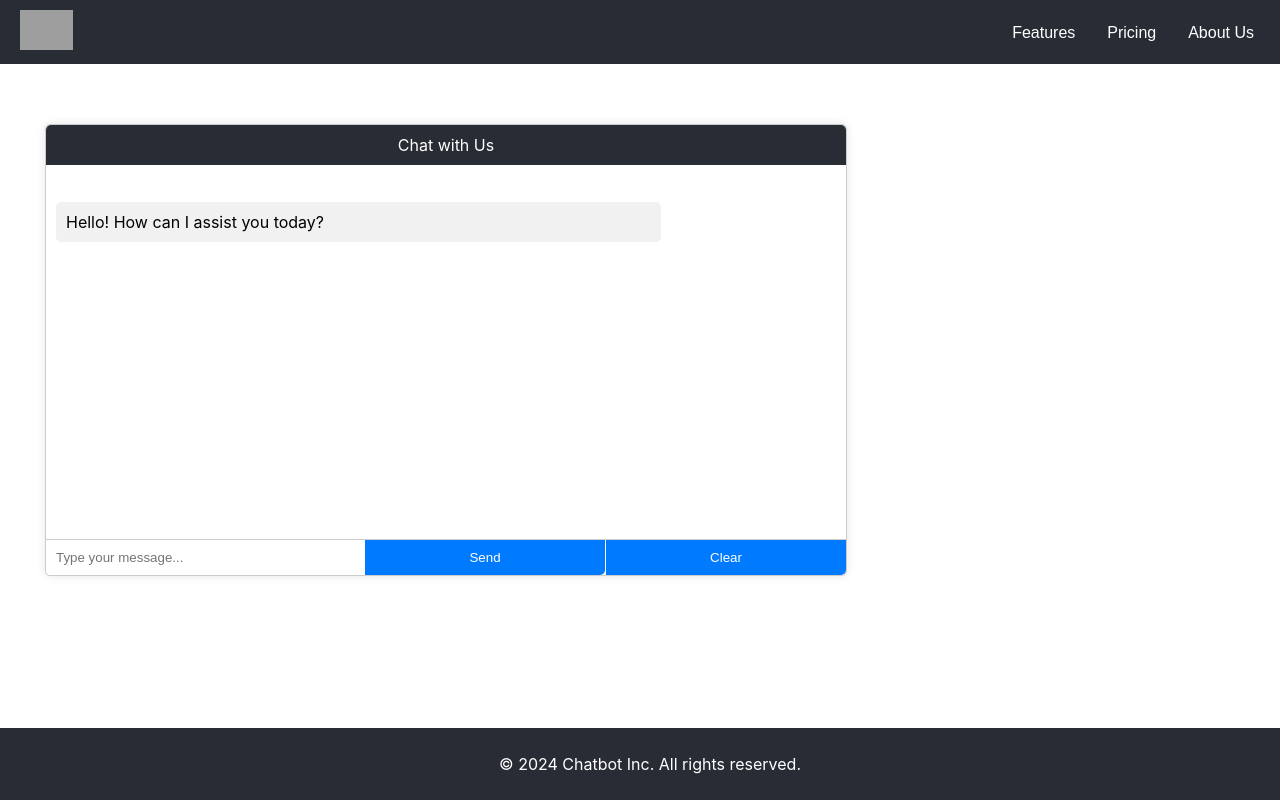
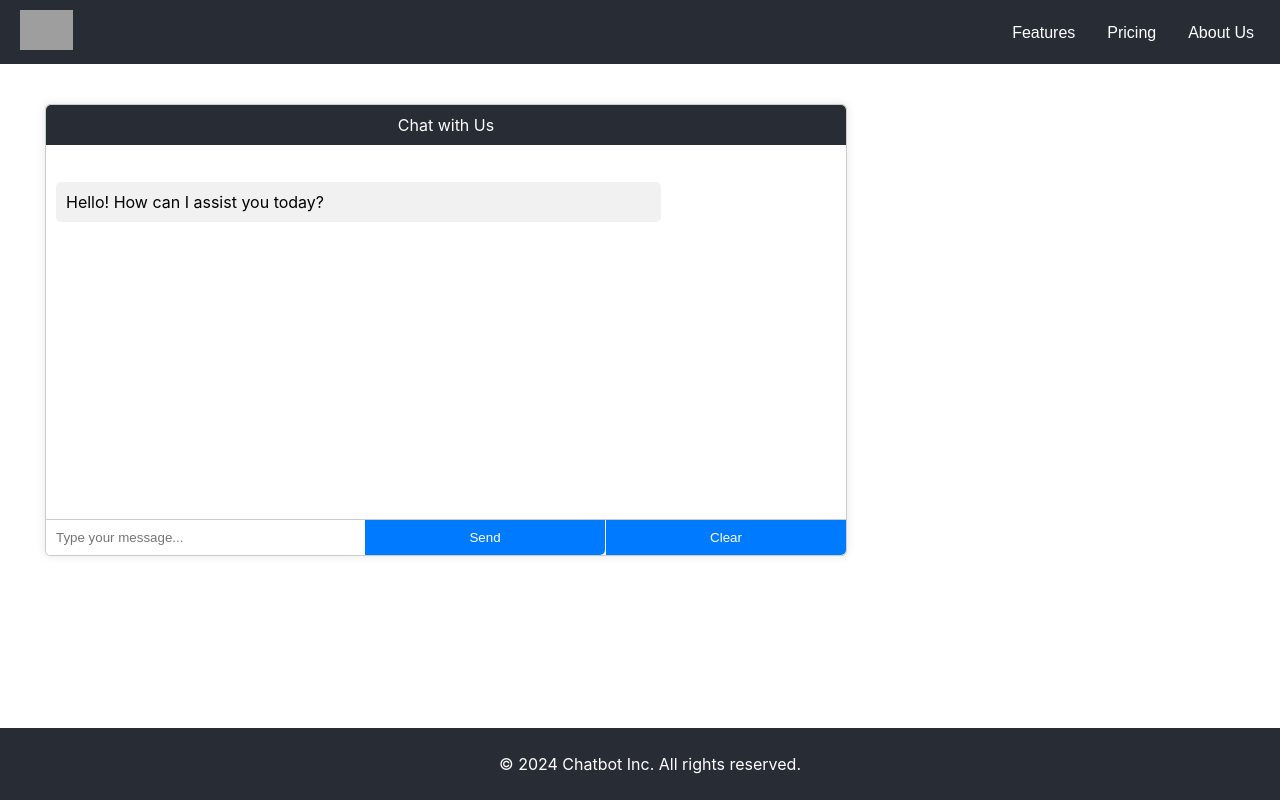
Before and after one commit to swatisahu436/chit-chat, a React (Create React App) app: page / in a window 1280 px wide. Built offline with nearby package versions, Linux system fonts and the light colour scheme; grey boxes are pictures that could not be loaded.

Commit message:
checking response

```diff
--- a/src/App.css
+++ b/src/App.css
@@ -87,7 +87,7 @@
     display: flex;
     flex-direction: column;
     justify-content: space-between;
-    margin: 60px 45px;
+    margin: 40px 45px;
     background-color: white;
 
   }
```
